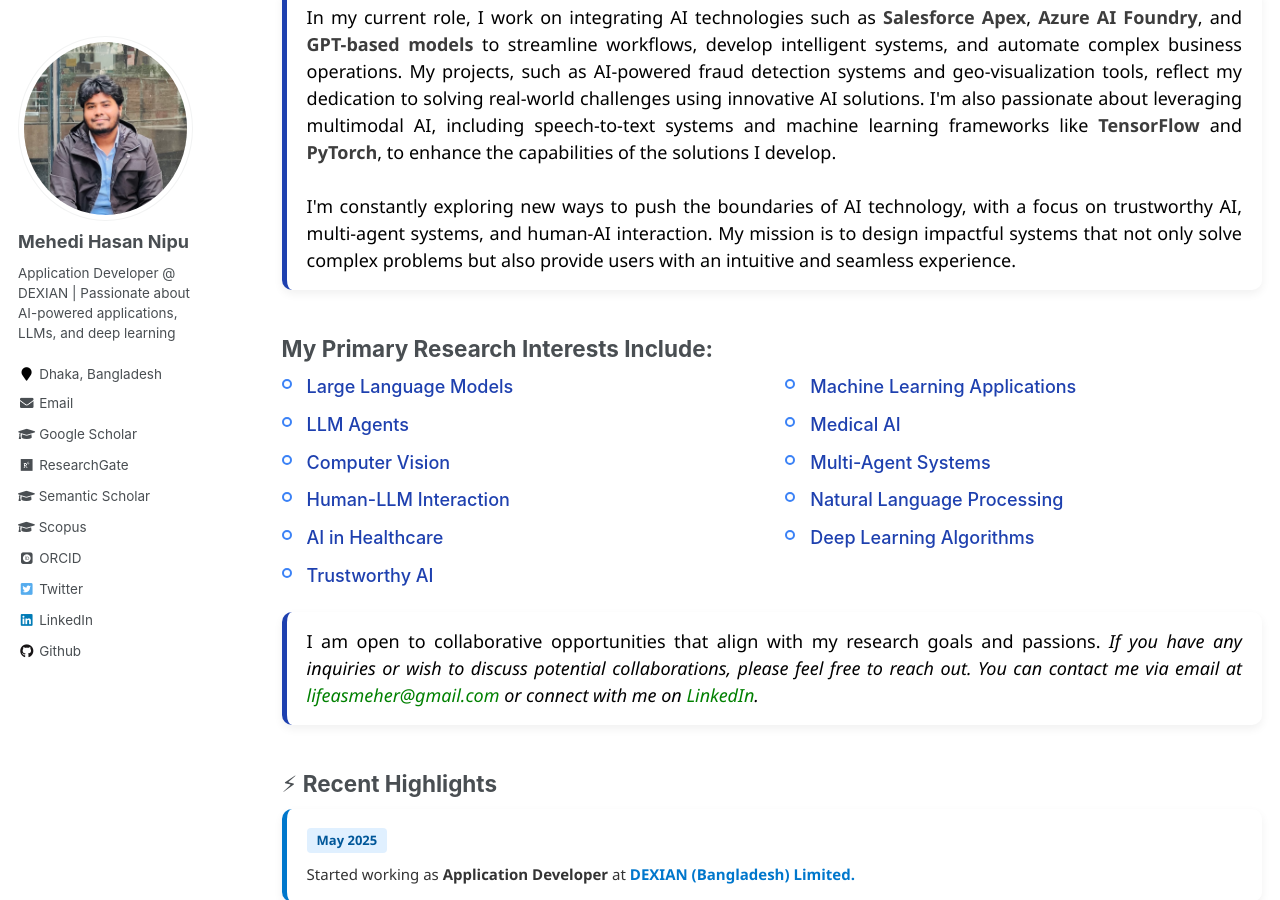
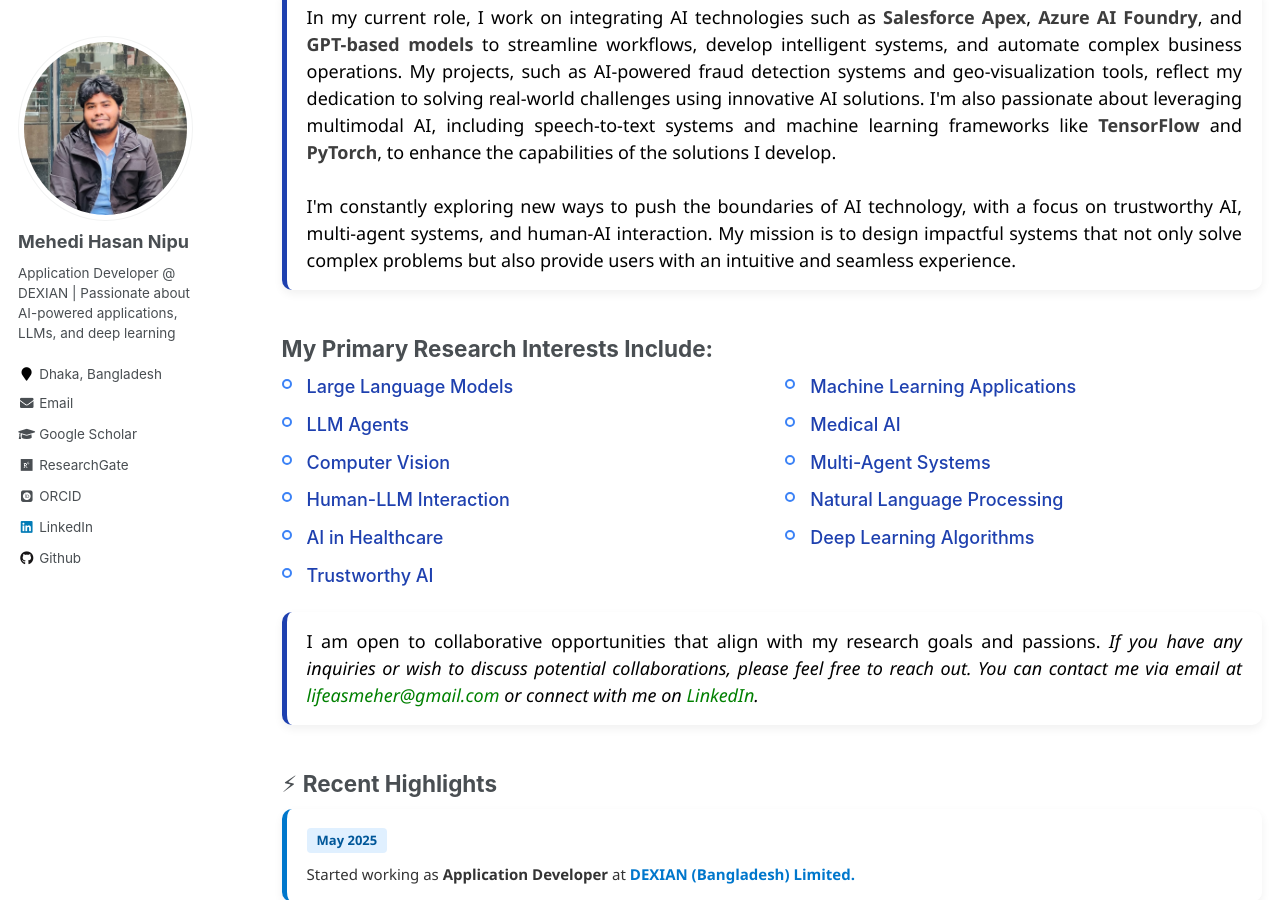
Before and after one commit to Notmeher/Notmeher.github.io, a Jekyll site: the page built from _pages/about.md, in a window 1280 px wide and 900 px high, scrolled down 312 px. Built offline with Jekyll 4.4.1, drawn with Linux system fonts in a browser that asks for light colours; some web fonts are replaced.

Commit message:
Remove Twitter, Scopus, Semantic Scholar from sidebar and remove visitor tracking elements

```diff
--- a/_config.yml
+++ b/_config.yml
@@ -89,8 +89,6 @@
   googlescholar    : "https://scholar.google.com/citations?view_op=list_works&hl=en&authuser=1&hl=en&user=PaBcNmIAAAAJ&authuser=1"
   email            : "lifeasmeher@gmail.com"
   researchgate     : "https://www.researchgate.net/profile/Mehedi-Hasan-Nipu"
-  scopus           : ""
-  semanticscholar  : ""
   uri              :
   bitbucket        :
   codepen          :
@@ -111,7 +109,6 @@
   stackoverflow    : # http://stackoverflow.com/users/123456/username
   steam            :
   tumblr           :
-  twitter          : ""
   vine             :
   weibo            :
   xing             :
--- a/_pages/about.md
+++ b/_pages/about.md
@@ -255,10 +255,5 @@
 </div>
 
 </div>
-<div style="text-align: center; margin-top: 1rem;">
-  <a href="https://clustrmaps.com/site/1c3h2" title="Visit tracker">
-    <img src="https://clustrmaps.com/map_v2.png?cl=ffffff&w=a&t=tt&d=3fzStEwZikHkPYfOiN-DYAYIjjubNusYaXK6bqtbWsw&co=2d78ad&ct=ffffff" width="200" height="180" alt="Visitor Map" />
-  </a>
-</div>
 
 </span>
```
Also changed, not shown: _pages/publications.md (+0 -6 lines).
